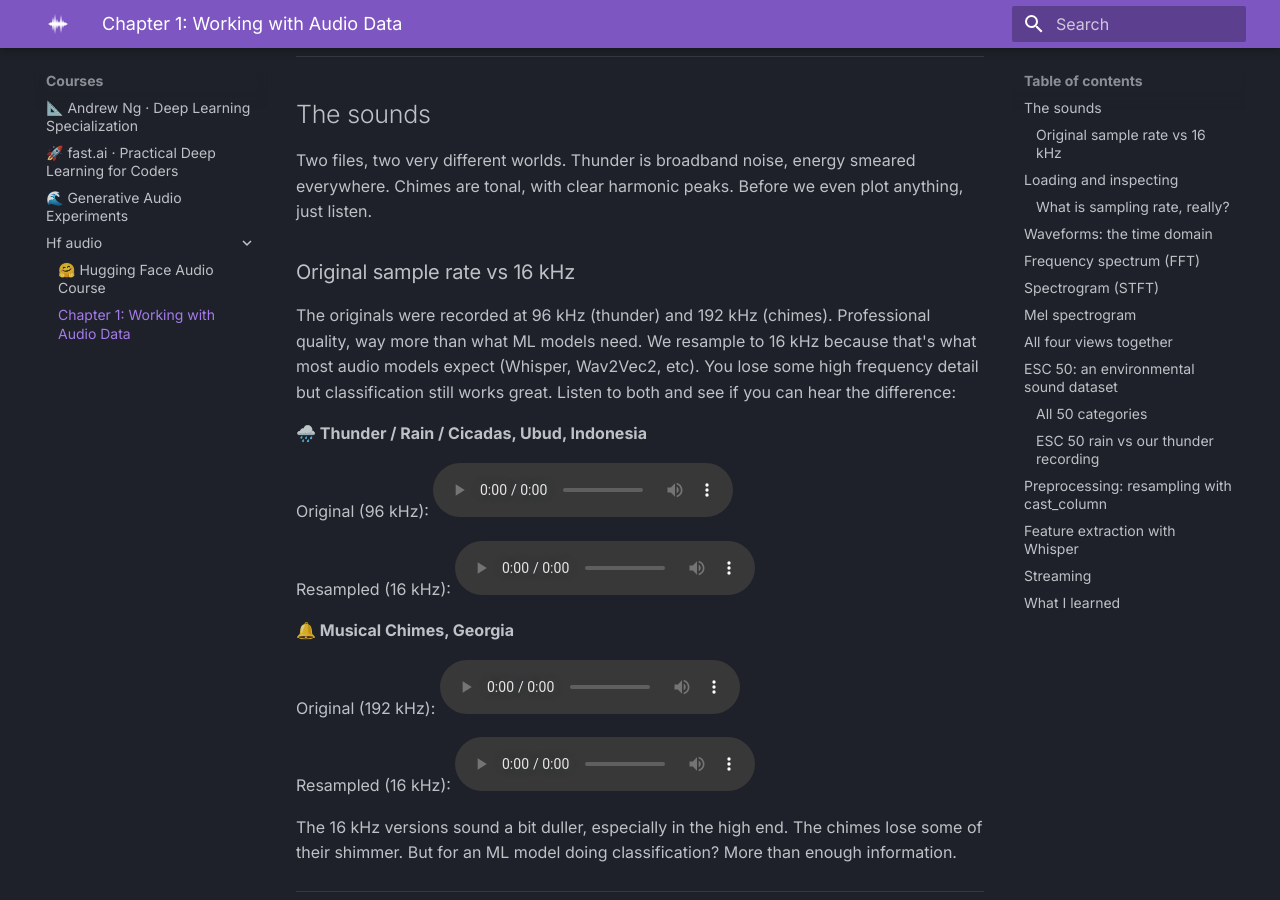
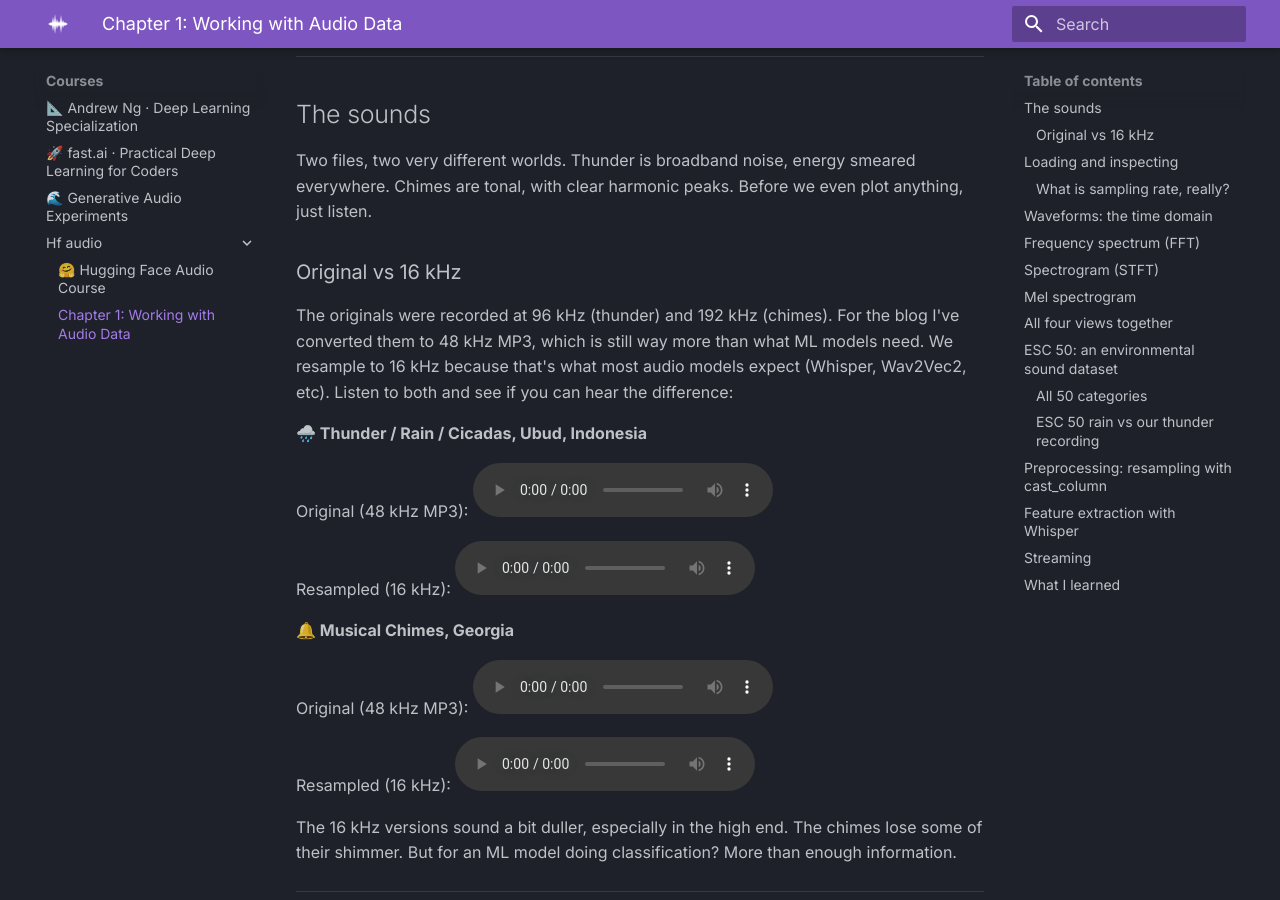
Before and after one commit to my-sonicase/learn-gen-AI-audio, an MkDocs documentation site: the page built from docs/courses/hf-audio/chapter1.md, in a window 1280 px wide and 900 px high, scrolled down 411 px. Built offline with MkDocs 1.6.1 and Material for MkDocs 9.7.7, drawn with Linux system fonts in a browser that asks for light colours.

Commit message:
chapter update

```diff
--- a/docs/courses/hf-audio/chapter1.md
+++ b/docs/courses/hf-audio/chapter1.md
@@ -12,16 +12,15 @@ Following the <a href="https://huggingface.co/learn/audio-course/en/chapter1/int
 
 Two files, two very different worlds. Thunder is broadband noise, energy smeared everywhere. Chimes are tonal, with clear harmonic peaks. Before we even plot anything, just listen.
 
-### Original sample rate vs 16 kHz
+### Original vs 16 kHz
 
-The originals were recorded at 96 kHz (thunder) and 192 kHz (chimes). Professional quality, way more than what ML models need. We resample to 16 kHz because that's what most audio models expect (Whisper, Wav2Vec2, etc). You lose some high frequency detail but classification still works great. Listen to both and see if you can hear the difference:
+The originals were recorded at 96 kHz (thunder) and 192 kHz (chimes). For the blog I've converted them to 48 kHz MP3, which is still way more than what ML models need. We resample to 16 kHz because that's what most audio models expect (Whisper, Wav2Vec2, etc). Listen to both and see if you can hear the difference:
 
 **🌧️ Thunder / Rain / Cicadas, Ubud, Indonesia**
 
-Original (96 kHz):
+Original (48 kHz MP3):
 <audio controls>
   <source src="audio/thunder_original.mp3" type="audio/mpeg">
-  <source src="audio/thunder_original.wav" type="audio/wav">
 </audio>
 
 Resampled (16 kHz):
@@ -32,10 +31,9 @@ Resampled (16 kHz):
 
 **🔔 Musical Chimes, Georgia**
 
-Original (192 kHz):
+Original (48 kHz MP3):
 <audio controls>
   <source src="audio/chimes_original.mp3" type="audio/mpeg">
-  <source src="audio/chimes_original.wav" type="audio/wav">
 </audio>
 
 Resampled (16 kHz):
```
